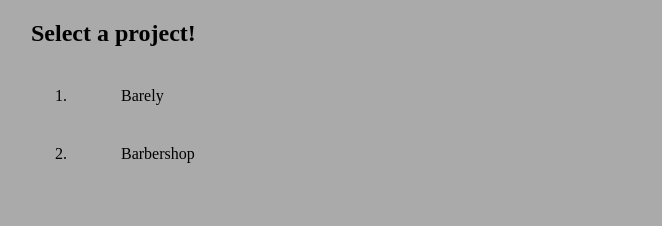
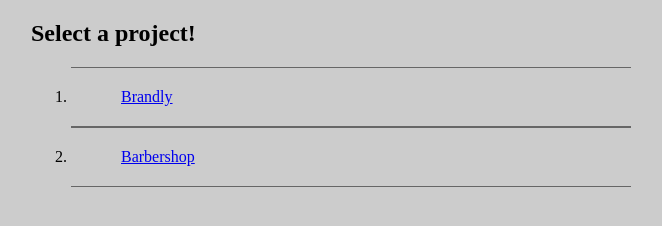
Before and after one commit to artiomsinigur/artiomsinigur.github.io, a plain HTML site: page index.html in a window 1280 px wide. Shown: the whole page, without its empty margins (309-971 px from the left). Drawn offline with Linux system fonts and the light colour scheme.

Commit message:
Upload corections

```diff
--- a/index.html
+++ b/index.html
@@ -8,8 +8,8 @@
 	<section>
 		<h1>Select a project!</h1>
 		<ol>
-			<li><a href="artiomsinigur.github.io/barely"></a>Barely</li>
-			<li><a href="artiomsinigur.github.io/barbershop"></a>Barbershop</li>
+			<li><a href="artiomsinigur.github.io/brandly">Brandly</a></li>
+			<li><a href="artiomsinigur.github.io/barbershop">Barbershop</a></li>
 		</ol>
 	</section>
 </body>
--- a/style.css
+++ b/style.css
@@ -1,9 +1,11 @@
 body {
 	width: 600px;
 	margin: 0 auto;
-	background-color: #aaa;
+	background-color: #ccc;
 }
 
 li {
 	padding: 20px 50px;
+	border-top: 1px solid #666;
+	border-bottom: 1px solid #666;
 }
```
Also changed, not shown: select.html (deleted, +0 -16 lines).
